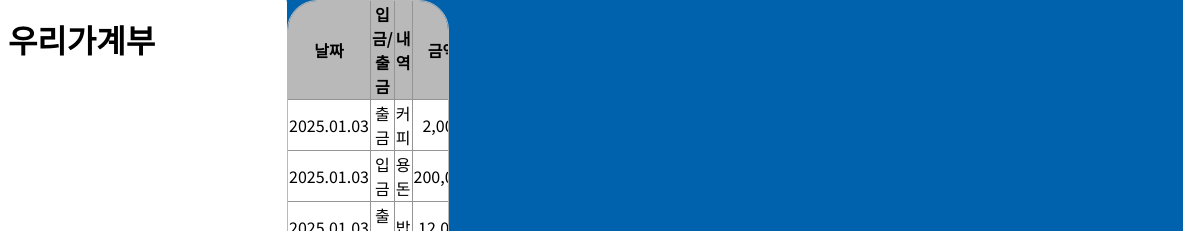
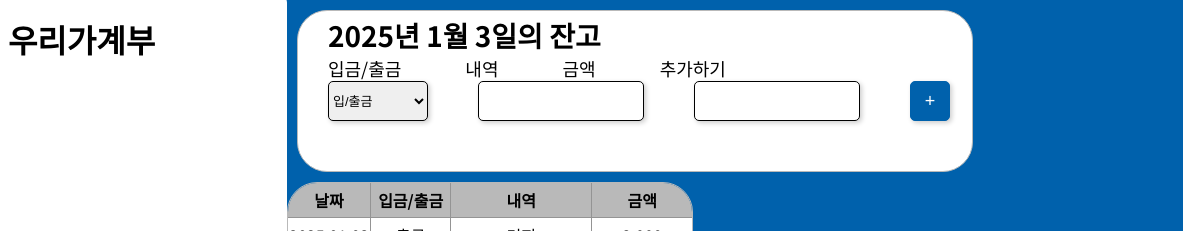
Before and after one commit to woorifisa-service-dev-4th/frontend-1st-woori-account-book, a plain HTML site: page index.html in a window 1280 px wide. Shown: the top 231 px of the page, 97-1280 px from the left. Drawn offline with Linux system fonts and the light colour scheme.

Commit message:
Feat: 가계부 입력 구현

```diff
--- a/index.html
+++ b/index.html
@@ -29,6 +29,32 @@
             </nav>
 
             <div>
+                <header class = "layout_header">
+                    <div class = "container_entry-date">
+                        2025년 1월 3일의 잔고
+                    </div>
+
+                    <div class = "container_content">
+                        <span>입금/출금</span>
+                        <span>내역</span>
+                        <span>금액</span>
+                        <span>추가하기</span>
+                    </div>
+
+                    <div class = "container_input">
+                        <select class = "container_entry-type">
+                            <option selected>입/출금</option>
+                            <option>입금</option>
+                            <option>출금</option>
+                        </select>
+
+                        <textarea class = "container_entry-description"></textarea>
+
+                        <textarea class = "container_entry-money"></textarea>
+
+                        <button class = "container_entry-add-btn">+</button>
+                    </div>
+                </header>
                 <main class="layout_main">
                     <table class="contianer_table">
                         <tr class="container_table_row">
--- a/style.css
+++ b/style.css
@@ -41,6 +41,87 @@ nav {
     /* margin-left: -47%; */
     font-weight: bold;
     font-size: 20px;
+}
+
+header {
+    margin: 10px;
+    width: 100%;
+    height: 20%;
+}
+
+.layout_header {
+    background-color: #FFFFFF;
+    border: 1px solid #b9b9b9;
+    border-radius: 30px;
+    overflow: hidden;
+}
+
+.container_entry-date {
+    font-size: 28px;
+    font-weight: bold;
+    margin-left: 30px;
+    margin-top: 4px;
+}
+
+.container_content {
+    font-size: 18px;
+    gap: 190px;
+}
+
+.container_content span{
+    margin: 30px;
+}
+
+.container_input {
+    display: flex;
+    margin-left: 30px;
+    justify-content: flex-start;
+    gap: 50px;
+}
+
+.container_entry-type {
+    width: 100px;
+    height: 40px;
+    font-size: 13px;
+    color: #000000;
+    border: 0.8px solid #000000;
+    border-radius: 5px;
+    box-shadow: 2px 2px 5px rgba(0, 0, 0, 0.2);
+}
+
+.container_entry-description {
+    display: block;
+    width: 140px;
+    height: 18px;
+    padding: 10px 12px 10px;
+    font-size: 15px;
+    border: 0.8px solid #000000;
+    border-radius: 5px;
+    box-shadow: 2px 2px 5px rgba(0, 0, 0, 0.2);
+    resize: none;
+}
+
+.container_entry-money {
+    display: block;
+    width: 140px;
+    height: 18px;
+    padding: 10px 12px 10px;
+    font-size: 15px;
+    border: 0.5px solid #000000;
+    border-radius: 5px;
+    box-shadow: 2px 2px 5px rgba(0, 0, 0, 0.2);
+    resize: none;
+}
+
+.container_entry-add-btn {
+    width: 40px;
+    height: 40px;
+    font-size: 18px;
+    color: #FFFFFF;
+    border: 0.5px solid #0061AC;
+    border-radius: 5px;
+    box-shadow: 2px 2px 5px rgba(0, 0, 0, 0.2);
+    background-color: #0061AC;
 }
 
 main {
```
